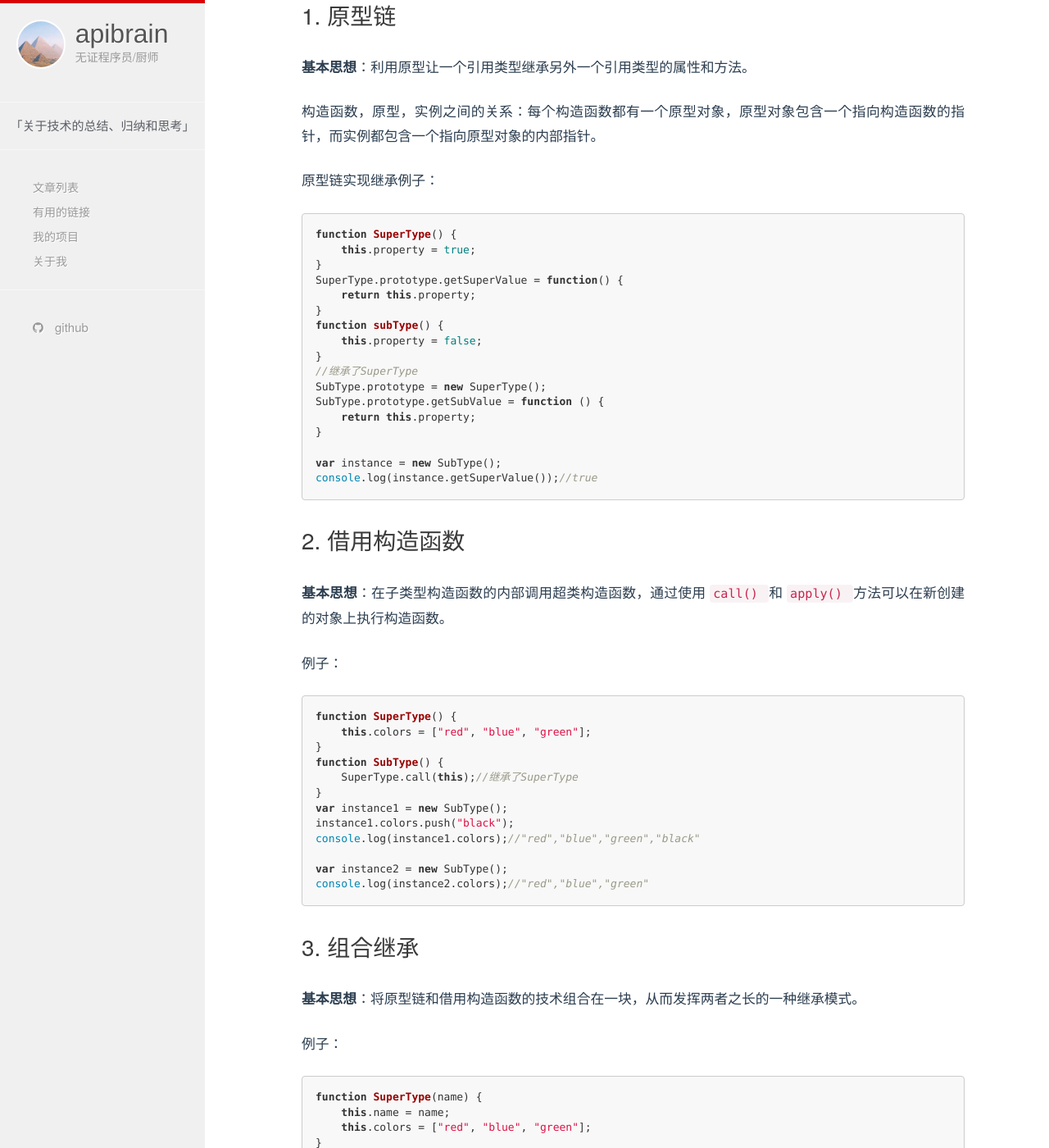
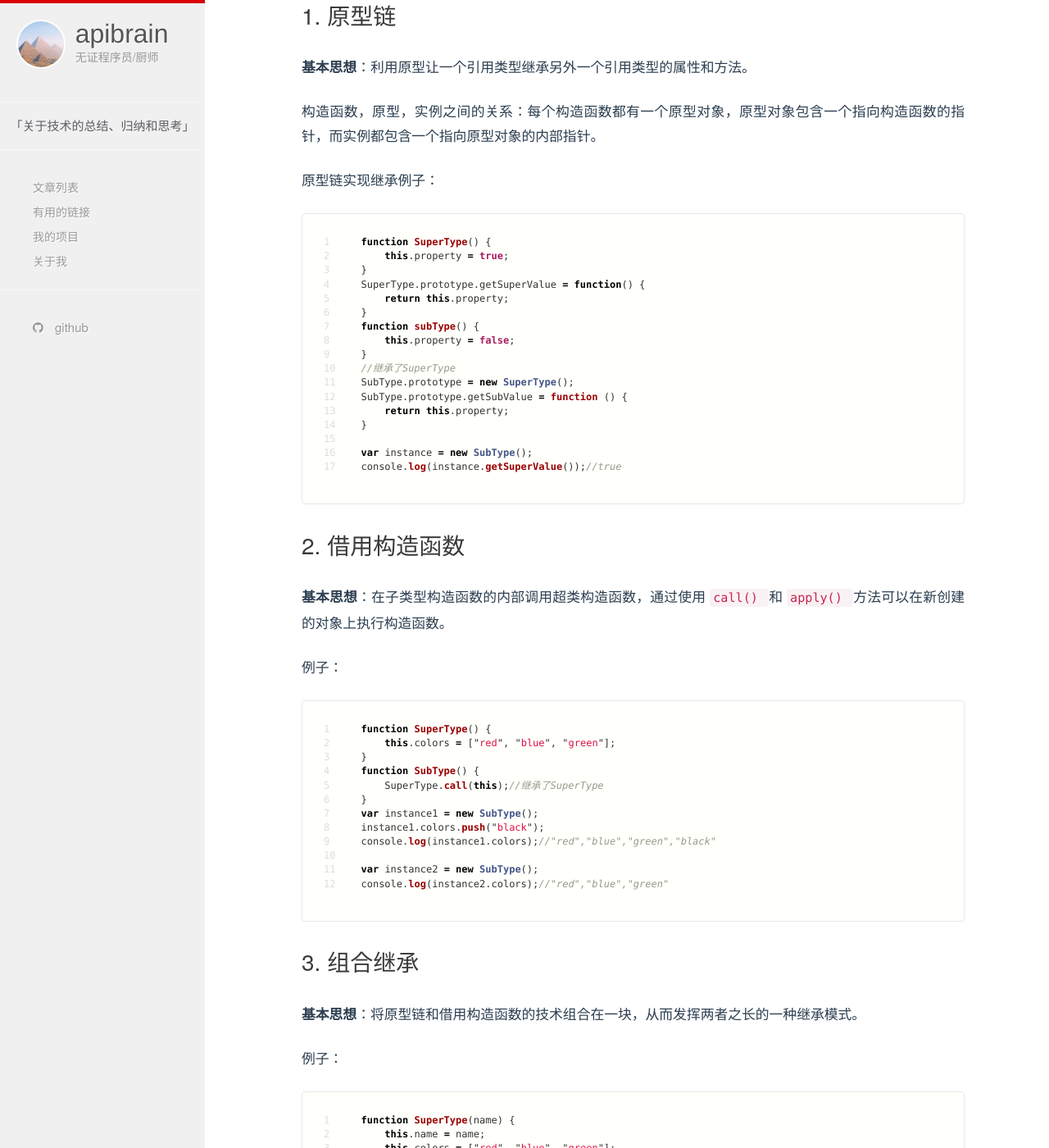
Before and after one commit to apibrain/apibrain.github.io, a Jekyll site: the page built from _posts/2016-03-31-javascript-apply-object-oriented-extends.md, in a window 1280 px wide and 1400 px high, scrolled down 307 px. Shown: the whole window at 82% size. Built offline with Jekyll 4.4.1, drawn with Linux system fonts in a browser that asks for light colours; some of the changed text lies outside the part shown.

Commit message:
为块代码添加了行号

```diff
--- a/_config.yml
+++ b/_config.yml
@@ -15,8 +15,17 @@
 
 # writing
 markdown: kramdown
+highlighter: rouge
 kramdown:
   input: GFM
+  syntax_highlighter: rouge
+  syntax_highlighter_opts:
+    #line_numbers: true # bad idea, spans don't need linenos and would inherit this option
+    span:
+      line_numbers: false
+    block:
+      line_numbers: true
+      start_line: 1
 
 #default
 defaults:
--- a/_includes/header.html
+++ b/_includes/header.html
@@ -5,7 +5,7 @@
 <link href="{{ site.baseurl }}/css/bootstrap.min.css" rel="stylesheet">
 <link href="{{ site.baseurl }}/css/hc.css" rel="stylesheet">
 <link href="{{ site.baseurl }}/css/font-awesome.min.css" rel="stylesheet">
-<link href="{{ site.baseurl }}/css/highlight/styles/github.css" rel="stylesheet">
+<link href="{{ site.baseurl }}/css/syntax.css?v=1.22" rel="stylesheet">
 <link rel="shortcut icon" sizes="16x16 24x24 32x32 48x48 64x64" href="{{ site.url }}/favicon.ico">
 <!-- HTML5 shim, for IE6-8 support of HTML5 elements -->
 <!--[if lt IE 9]>
--- a/_includes/scripts.html
+++ b/_includes/scripts.html
@@ -2,5 +2,3 @@
 <script src="{{ site.baseurl }}/js/jquery-1.10.2.min.js"></script>
 <script src="{{ site.baseurl }}/js/bootstrap.min.js"></script>
 <script src="{{ site.baseurl }}/js/hc.js"></script>
-<script src="{{ site.baseurl }}/js/highlight.pack.js"></script>
-<script>hljs.initHighlightingOnLoad();</script>
--- a/css/hc.css
+++ b/css/hc.css
@@ -247,9 +247,36 @@
   font-weight:lighter
 }
 
+div.highlighter-rouge {
+  background-color: #fffffc;
+  border: 1px solid #e8e8e8;
+  border-radius: 4px;
+  margin-bottom: 2.4em;
+  padding-right: 1em;
+}
+.highlight {
+  background-color: transparent!important;
+  overflow: auto;
+}
+.highlight table td {
+  padding: 0;
+}
+.lineno {
+  color: #ddd;
+}
+.gutter {
+  border-right: 1px solid #e8e8e8;
+  background-color: #fafaf9;
+  border-top-left-radius: 4px;
+  border-bottom-left-radius: 4px;
+}
 pre
 {
-  background:#f8f8f8
+  background-color:transparent;
+  border: 0 none;
+  border-radius: 0;
+  padding: 10.5px;
+  font-size: 12px;
 }
 
 .meta-tags a, .meta-tags a:visited {
@@ -487,9 +514,6 @@
   max-width: 100%;
   height: auto;
   margin: 2em auto;
-}
-.highlight {
-  margin-bottom: 2em;
 }
 .user-social
 {
--- /dev/null
+++ b/css/syntax.css
@@ -0,0 +1,209 @@
+.highlight table td { padding: 5px; }
+.highlight table pre { margin: 0; }
+.highlight .cm {
+  color: #999988;
+  font-style: italic;
+}
+.highlight .cp {
+  color: #999999;
+  font-weight: bold;
+}
+.highlight .c1 {
+  color: #999988;
+  font-style: italic;
+}
+.highlight .cs {
+  color: #999999;
+  font-weight: bold;
+  font-style: italic;
+}
+.highlight .c, .highlight .cd {
+  color: #999988;
+  font-style: italic;
+}
+.highlight .err {
+  color: #a61717;
+  background-color: #e3d2d2;
+}
+.highlight .gd {
+  color: #000000;
+  background-color: #ffdddd;
+}
+.highlight .ge {
+  color: #000000;
+  font-style: italic;
+}
+.highlight .gr {
+  color: #aa0000;
+}
+.highlight .gh {
+  color: #999999;
+}
+.highlight .gi {
+  color: #000000;
+  background-color: #ddffdd;
+}
+.highlight .go {
+  color: #888888;
+}
+.highlight .gp {
+  color: #555555;
+}
+.highlight .gs {
+  font-weight: bold;
+}
+.highlight .gu {
+  color: #aaaaaa;
+}
+.highlight .gt {
+  color: #aa0000;
+}
+.highlight .kc {
+  color: #a71d5d;
+  font-weight: bold;
+}
+.highlight .kd {
+  color: #000000;
+  font-weight: bold;
+}
+.highlight .kn {
+  color: #000000;
+  font-weight: bold;
+}
+.highlight .kp {
+  color: #000000;
+  font-weight: bold;
+}
+.highlight .kr {
+  color: #000000;
+  font-weight: bold;
+}
+.highlight .kt {
+  color: #445588;
+  font-weight: bold;
+}
+.highlight .k, .highlight .kv {
+  color: #000000;
+  font-weight: bold;
+}
+.highlight .mf {
+  color: #009999;
+}
+.highlight .mh {
+  color: #009999;
+}
+.highlight .il {
+  color: #009999;
+}
+.highlight .mi {
+  color: #009999;
+}
+.highlight .mo {
+  color: #009999;
+}
+.highlight .m, .highlight .mb, .highlight .mx {
+  color: #009999;
+}
+.highlight .sb {
+  color: #d14;
+}
+.highlight .sc {
+  color: #d14;
+}
+.highlight .sd {
+  color: #d14;
+}
+.highlight .s2 {
+  color: #d14;
+}
+.highlight .se {
+  color: #d14;
+}
+.highlight .sh {
+  color: #d14;
+}
+.highlight .si {
+  color: #d14;
+}
+.highlight .sx {
+  color: #d14;
+}
+.highlight .sr {
+  color: #009926;
+}
+.highlight .s1 {
+  color: #d14;
+}
+.highlight .ss {
+  color: #990073;
+}
+.highlight .s {
+  color: #d14;
+}
+.highlight .na {
+  color: #008080;
+}
+.highlight .bp {
+  color: #999999;
+}
+.highlight .nb {
+  color: #0086B3;
+}
+.highlight .nc {
+  color: #445588;
+  font-weight: bold;
+}
+.highlight .no {
+  color: #008080;
+}
+.highlight .nd {
+  color: #3c5d5d;
+  font-weight: bold;
+}
+.highlight .ni {
+  color: #800080;
+}
+.highlight .ne {
+  color: #990000;
+  font-weight: bold;
+}
+.highlight .nf {
+  color: #990000;
+  font-weight: bold;
+}
+.highlight .nl {
+  color: #990000;
+  font-weight: bold;
+}
+.highlight .nn {
+  color: #555555;
+}
+.highlight .nt {
+  color: #000080;
+}
+.highlight .vc {
+  color: #008080;
+}
+.highlight .vg {
+  color: #008080;
+}
+.highlight .vi {
+  color: #008080;
+}
+.highlight .nv {
+  color: #008080;
+}
+.highlight .ow {
+  color: #000000;
+  font-weight: bold;
+}
+.highlight .o {
+  color: #000000;
+  font-weight: bold;
+}
+.highlight .w {
+  color: #bbbbbb;
+}
+.highlight {
+  background-color: #f8f8f8;
+}
```
